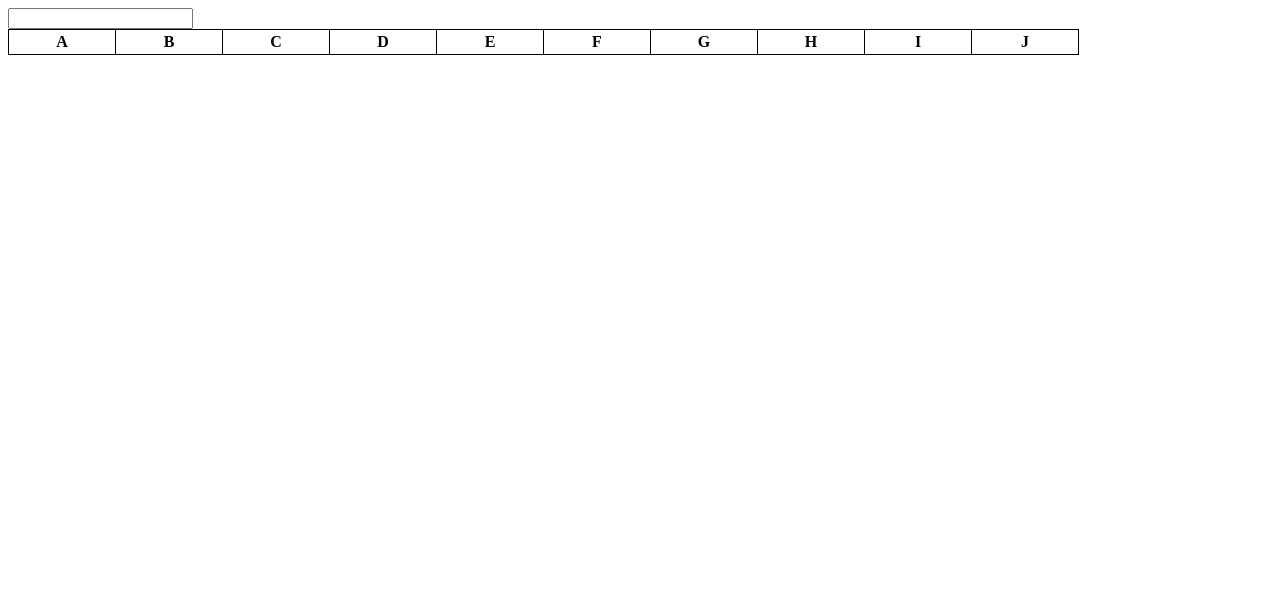
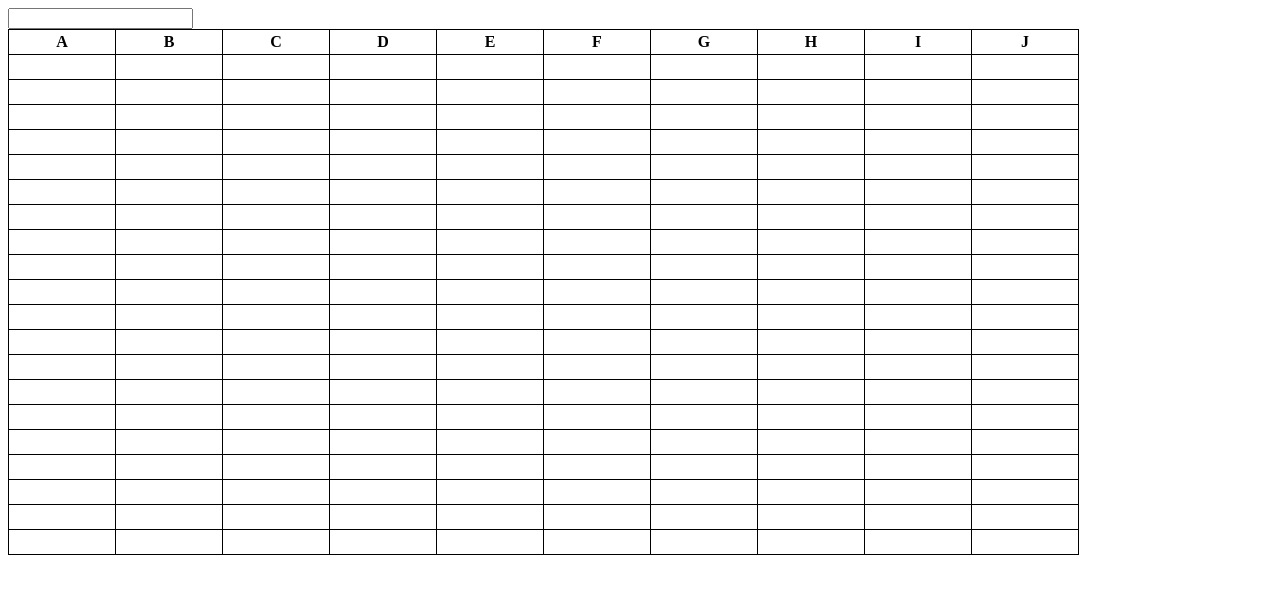
Before and after one commit to IamTheCry/x-cell, a website: page public/index.html in a window 1280 px wide. Drawn offline with Linux system fonts and the light colour scheme.

Commit message:
fleshed out table view and made tests

```diff
--- a/public/css/styles.css
+++ b/public/css/styles.css
@@ -6,5 +6,6 @@ th,
 td {
 	border: 1px solid black;
 	min-width: 100px;
+	height: 25px;
 	padding: 3px;
 }
--- a/public/js/bundle.js
+++ b/public/js/bundle.js
@@ -76,7 +76,7 @@ class TableModel {
 module.exports = TableModel;
 },{}],5:[function(require,module,exports){
 const { getLetterRange } = require('./array-util');
-const { removeChildren, createTH } = require('./dom-util');
+const { removeChildren, createTR, createTH, createTD } = require('./dom-util');
 
 class TableView {
 	constructor(model) {
@@ -90,10 +90,12 @@ class TableView {
 
 	initDomReferences() {
 		this.headerRowEl = document.querySelector('THEAD TR');
+		this.sheetBodyEl = document.querySelector('TBODY');
 	}
 
 	renderTable() {
 		this.renderTableHeader();
+		this.renderTableBody();
 	}
 
 	renderTableHeader() {
@@ -104,6 +106,22 @@ class TableView {
 		  .map(colLabel => createTH(colLabel))
 		  .forEach(th => this.headerRowEl.appendChild(th));
 	}
+
+	renderTableBody() {
+		const fragment = document.createDocumentFragment();
+		for (let row = 0; row < this.model.numRows; row++) {
+			const tr = createTR();
+			for (let col = 0; col < this.model.numCols; col++) {
+				const position = {col: col, row: row};
+				const value = this.model.getValue(position);
+				const td = createTD(value);
+				tr.appendChild(td);
+			}
+			fragment.appendChild(tr);
+		}
+		removeChildren(this.sheetBodyEl);
+		this.sheetBodyEl.appendChild(fragment);
+	}
 }
 
 module.exports = TableView;
```
Also changed, not shown: client/js/table-view.js (+19 -1 lines), client/js/test/fixtures/sheet-container.html (added, +13 -0 lines), client/js/test/table-view.test.js (added, +58 -0 lines).
